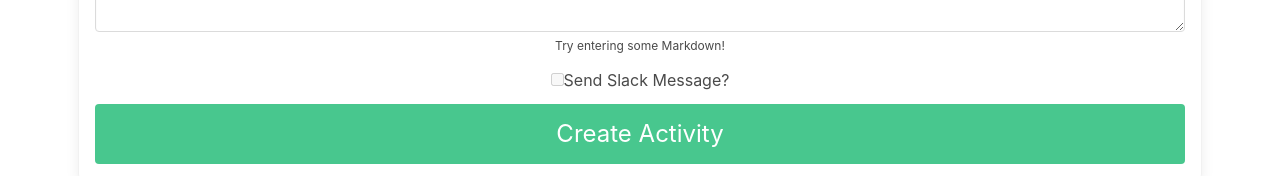
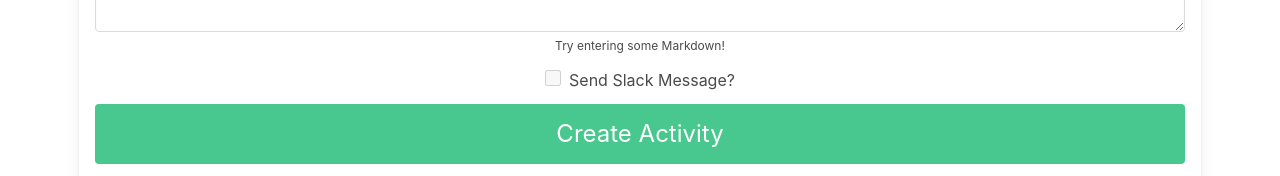
Before and after one commit to tariq86/in-class-activity-tracker, a React (Create React App) app: page /timers/new in a window 1280 px wide. Shown: the part 527-703 px from the top of the page. Built offline with nearby package versions, Linux system fonts and the light colour scheme.

Commit message:
Convert `index.css` to SCSS

```diff
--- a/src/index.css
+++ /dev/null
@@ -1,13 +0,0 @@
-body {
-  margin: 0;
-  font-family: -apple-system, BlinkMacSystemFont, 'Segoe UI', 'Roboto', 'Oxygen',
-    'Ubuntu', 'Cantarell', 'Fira Sans', 'Droid Sans', 'Helvetica Neue',
-    sans-serif;
-  -webkit-font-smoothing: antialiased;
-  -moz-osx-font-smoothing: grayscale;
-}
-
-code {
-  font-family: source-code-pro, Menlo, Monaco, Consolas, 'Courier New',
-    monospace;
-}
--- a/src/index.js
+++ b/src/index.js
@@ -1,6 +1,6 @@
 import React from 'react';
 import ReactDOM from 'react-dom';
-import './index.css';
+import './index.scss';
 import App from './App';
 import store from './app/store';
 import { Provider } from 'react-redux';
--- /dev/null
+++ b/src/index.scss
@@ -0,0 +1,27 @@
+body {
+  margin: 0;
+  font-family: -apple-system, BlinkMacSystemFont, "Segoe UI", "Roboto", "Oxygen",
+    "Ubuntu", "Cantarell", "Fira Sans", "Droid Sans", "Helvetica Neue",
+    sans-serif;
+  -webkit-font-smoothing: antialiased;
+  -moz-osx-font-smoothing: grayscale;
+}
+
+code {
+  font-family: source-code-pro, Menlo, Monaco, Consolas, "Courier New",
+    monospace;
+}
+
+a,
+button {
+  transition: all 250ms;
+}
+
+.checkbox {
+  input {
+    cursor: pointer;
+    width: 1rem;
+    height: 1rem;
+    margin-right: 0.5rem;
+  }
+}
```
